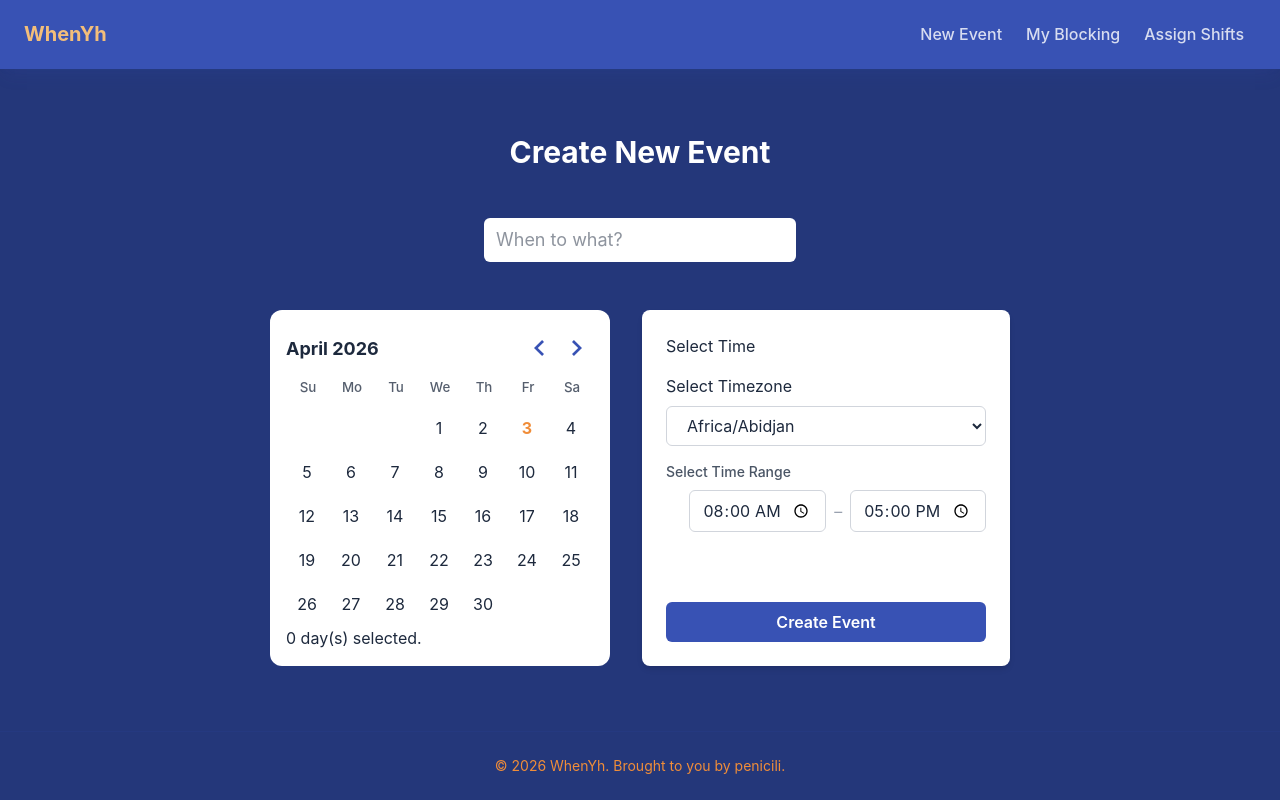
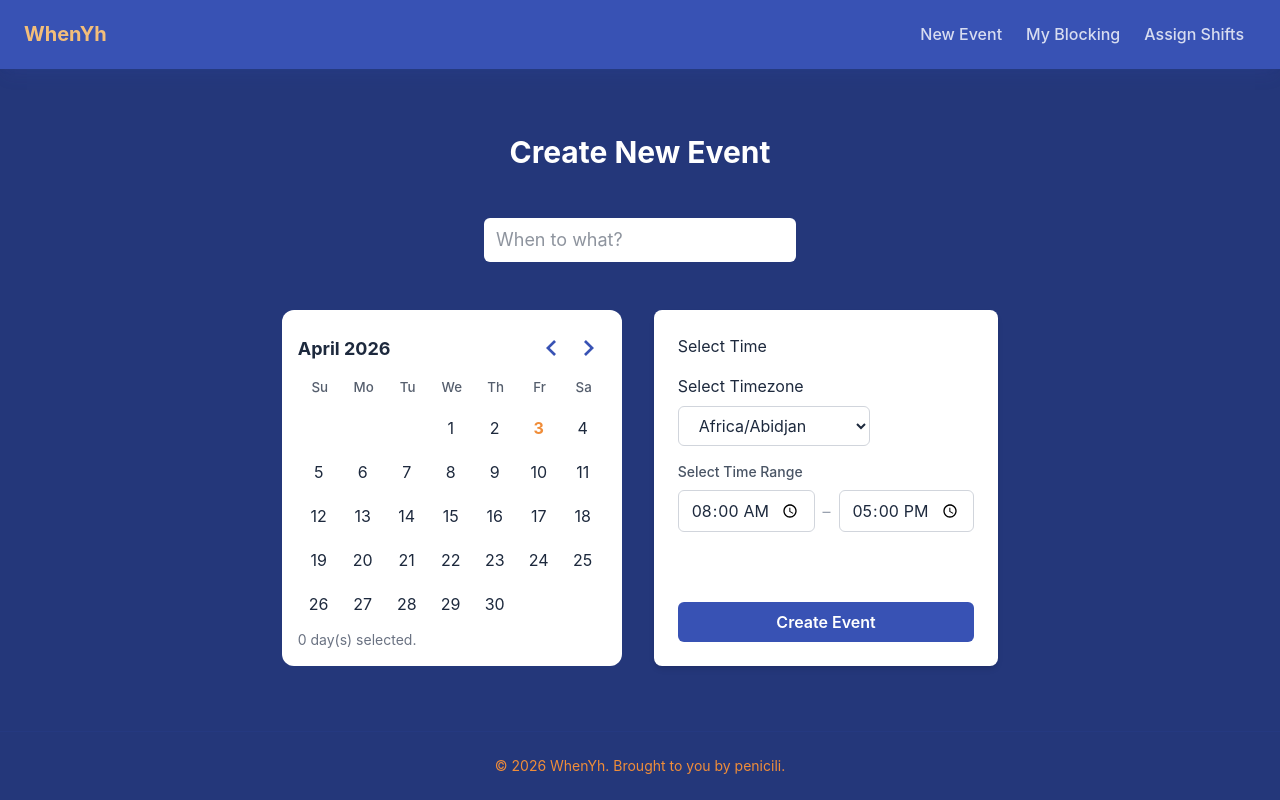
Before and after one commit to penicili/when-yh, a React (Vite) app: page / in a window 1280 px wide. Built offline with nearby package versions, Linux system fonts and the light colour scheme.

Commit message:
ref: ubah home jadi pake komponen

```diff
--- /dev/null
+++ b/src/components/Calendar.tsx
@@ -0,0 +1,35 @@
+import { DayPicker } from "react-day-picker";
+
+type Props = {
+  selected: Date[] | undefined;
+  onSelect: (dates: Date[] | undefined) => void;
+};
+
+export default function Calendar({ selected, onSelect }: Props) {
+  const timezone = Intl.DateTimeFormat().resolvedOptions().timeZone;
+
+  return (
+    <DayPicker
+      animate
+      timeZone={timezone}
+      mode="multiple"
+      selected={selected}
+      onSelect={onSelect}
+      footer={
+        <div className="flex items-center justify-between mt-1">
+          <span className="text-sm text-gray-500">
+            {selected ? selected.length : 0} day(s) selected.
+          </span>
+          {selected && selected.length > 0 && (
+            <button
+              onClick={() => onSelect(undefined)}
+              className="text-sm text-red-500 hover:underline"
+            >
+              Reset
+            </button>
+          )}
+        </div>
+      }
+    />
+  );
+}
--- /dev/null
+++ b/src/components/TimeSelect.tsx
@@ -0,0 +1,59 @@
+const timezones = Intl.supportedValuesOf("timeZone");
+
+type Props = {
+  timezone: string;
+  timeFrom: string;
+  timeTo: string;
+  onTimezoneChange: (tz: string) => void;
+  onTimeFromChange: (t: string) => void;
+  onTimeToChange: (t: string) => void;
+};
+
+export default function TimeSelect({
+  timezone,
+  timeFrom,
+  timeTo,
+  onTimezoneChange,
+  onTimeFromChange,
+  onTimeToChange,
+}: Props) {
+  return (
+    <>
+      <h2>Select Time</h2>
+      <div className="flex flex-col gap-2 mt-4">
+        <label htmlFor="timezone">Select Timezone</label>
+        <select
+          name="timezone"
+          id="timezone"
+          value={timezone}
+          onChange={(e) => onTimezoneChange(e.target.value)}
+          className="w-48 border border-gray-300 rounded-md py-2 px-4 focus:outline-none focus:ring-2 focus:ring-blue-500"
+        >
+          {timezones.map((tz) => (
+            <option key={tz} value={tz}>
+              {tz}
+            </option>
+          ))}
+        </select>
+      </div>
+      <div className="flex flex-col gap-2 mt-4">
+        <p className="font-medium text-sm text-gray-600">Select Time Range</p>
+        <div className="flex items-center gap-2">
+          <input
+            type="time"
+            value={timeFrom}
+            onChange={(e) => onTimeFromChange(e.target.value)}
+            className="border border-gray-300 rounded-md px-3 py-2 focus:outline-none focus:ring-2 focus:ring-primary/50"
+          />
+          <span className="text-gray-400">–</span>
+          <input
+            type="time"
+            value={timeTo}
+            onChange={(e) => onTimeToChange(e.target.value)}
+            className="border border-gray-300 rounded-md px-3 py-2 focus:outline-none focus:ring-2 focus:ring-primary/50"
+          />
+        </div>
+      </div>
+    </>
+  );
+}
--- a/src/pages/Home.tsx
+++ b/src/pages/Home.tsx
@@ -1,7 +1,7 @@
-import { DayPicker } from "react-day-picker";
 import { useState } from "react";
+import Calendar from "../components/Calendar";
+import TimeSelect from "../components/TimeSelect";
 
-const timezones = Intl.supportedValuesOf("timeZone");
 const userTimezone = Intl.DateTimeFormat().resolvedOptions().timeZone;
 
 export default function Home() {
@@ -9,57 +9,33 @@ export default function Home() {
   const [timezone, setTimezone] = useState(userTimezone);
   const [timeFrom, setTimeFrom] = useState("08:00");
   const [timeTo, setTimeTo] = useState("17:00");
+
+  function handleSubmit() {
+    console.log({ selected, timezone, timeFrom, timeTo });
+  }
+
   return (
     <div className="flex flex-col items-center justify-center gap-12">
-      <input className="bg-white text-lg py-2 px-3 rounded-md" type="text" placeholder="When to what?" />
+      <input
+        className="bg-white text-lg py-2 px-3 rounded-md"
+        type="text"
+        placeholder="When to what?"
+      />
       <div className="flex flex-row items-center justify-center gap-8">
-        <DayPicker
-          animate
-          mode="multiple"
-          selected={selected}
-          onSelect={setSelected}
-          footer={`${selected ? selected.length : 0} day(s) selected.`}
-        />
-
+        <Calendar selected={selected} onSelect={setSelected} />
         <div className="flex flex-col bg-white self-stretch rounded-lg p-6 shadow-md">
-          <h2>Select Time</h2>
-          <div className="flex flex-col gap-2 mt-4">
-            <label htmlFor="timezone">Select Timezone</label>
-            <select
-              name="timezone"
-              id="timezone"
-              value={timezone}
-              onChange={(e) => setTimezone(e.target.value)}
-              className="border border-gray-300 rounded-md py-2 px-4 focus:outline-none focus:ring-2 focus:ring-blue-500"
-            >
-              {timezones.map((tz) => (
-                <option key={tz} value={tz}>
-                  {tz}
-                </option>
-              ))}
-            </select>
-          </div>
-          <div className="flex flex-col gap-2 mt-4">
-            <p className="font-medium text-sm text-gray-600">
-              Select Time Range
-            </p>
-            <div className="flex items-center gap-2 justify-end">
-              <input
-                type="time"
-                value={timeFrom}
-                onChange={(e) => setTimeFrom(e.target.value)}
-                className="border border-gray-300 rounded-md px-3 py-2 focus:outline-none focus:ring-2 focus:ring-primary/50"
-              />
-              <span className="text-gray-400">–</span>
-              <input
-                type="time"
-                value={timeTo}
-                onChange={(e) => setTimeTo(e.target.value)}
-                className="border border-gray-300 rounded-md px-3 py-2 focus:outline-none focus:ring-2 focus:ring-primary/50"
-              />
-            </div>
-          </div>
-          <button className="button mt-auto bg-primary text-white font-semibold py-2 px-4 rounded-md hover:bg-primary-dark focus:outline-none focus:ring-2 focus:ring-primary/50">
+          <TimeSelect
+            timezone={timezone}
+            timeFrom={timeFrom}
+            timeTo={timeTo}
+            onTimezoneChange={setTimezone}
+            onTimeFromChange={setTimeFrom}
+            onTimeToChange={setTimeTo}
+          />
+          <button
+            onClick={handleSubmit}
+            className="mt-auto bg-primary text-white font-semibold py-2 px-4 rounded-md hover:bg-primary-dark focus:outline-none focus:ring-2 focus:ring-primary/50"
+          >
             Create Event
           </button>
         </div>
```
